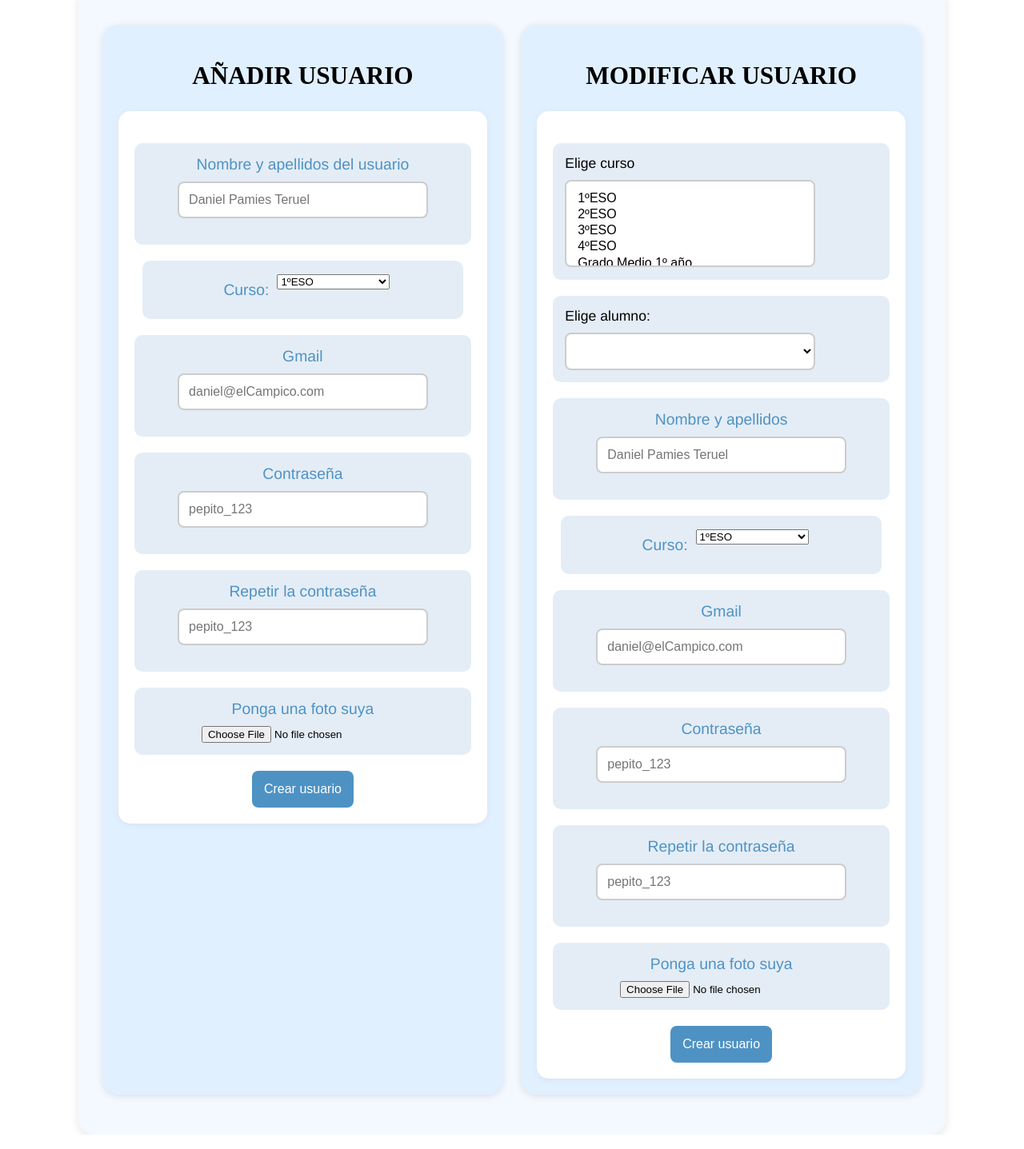
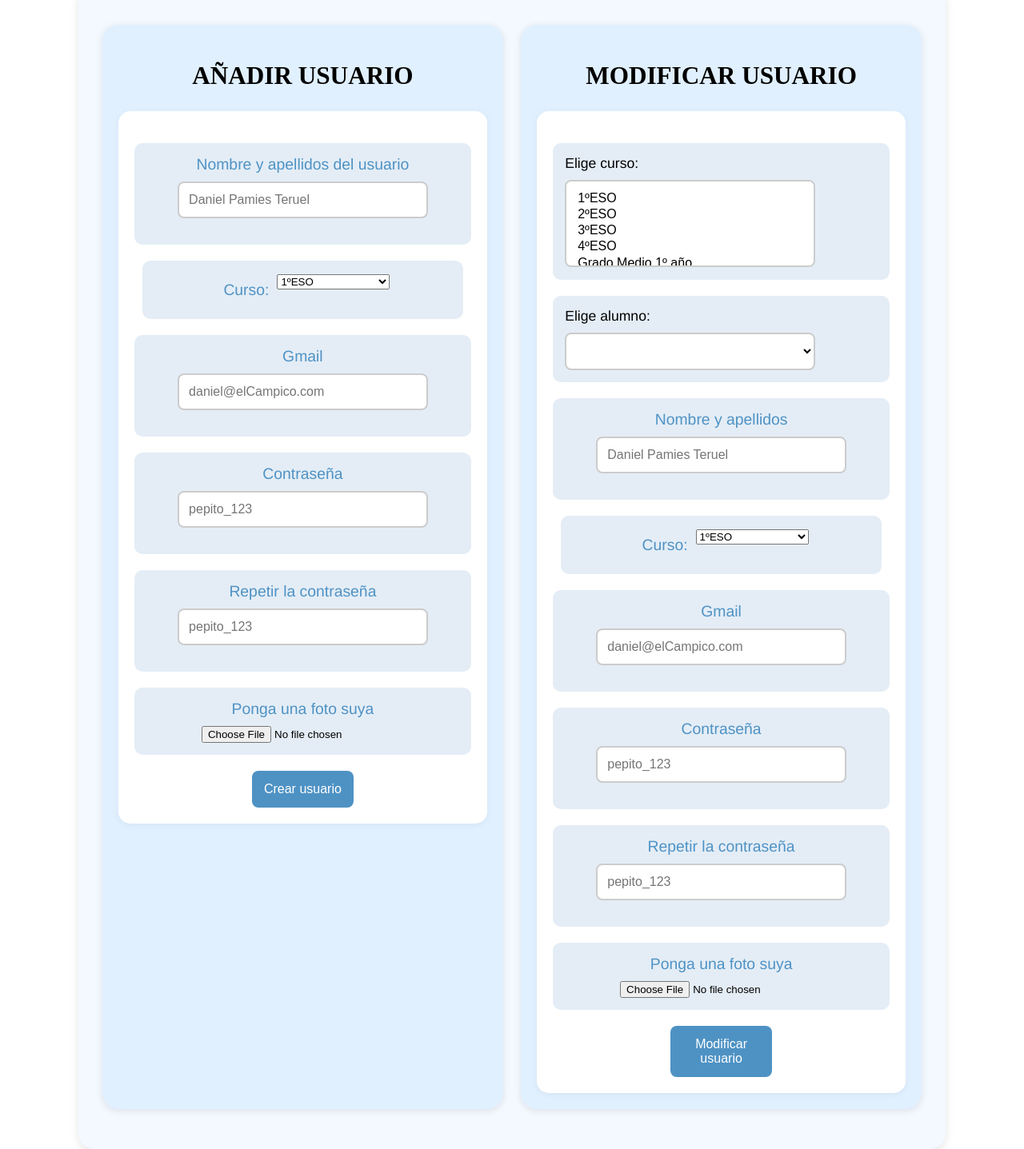
Before and after one commit to luciaver/TRABAJOBOC, a PHP site: page /admin_usuarios_anadir_modificar.html in a window 1280 px wide. Shown: the part 155-1592 px from the top of the page at 80% size. Run offline with PHP 8.4, Linux system fonts and the light colour scheme; lists and menus that the app fills with data are empty.

Commit message:
Se ha modificado en el archivo de añadir y modificar usuario el boton de la derecha, y al label del select se le añadio un display flex para que se vea mejor

```diff
--- a/admin_usuarios_anadir_modificar.html
+++ b/admin_usuarios_anadir_modificar.html
@@ -97,7 +97,7 @@
 
                 <form action="" method="post" enctype="multipart/form-data">
                     <div class="formulario_div">
-                        <label for="curso_elegido">Elige curso</label>
+                        <label for="curso_elegido" id="label_elegirCurso">Elige curso:</label>
                         <select name="curso_elegido" class="seleccion" required multiple>
                             <option value="1ºESO">1ºESO</option>
                             <option value="2ºESO">2ºESO</option>
@@ -162,7 +162,7 @@
                     </div>
 
                     <div id="div_boton_crear">
-                        <button type="button" name="crear" id="boton_crear">Crear usuario</button>
+                        <button type="button" name="crear" id="boton_crear">Modificar usuario</button>
                     </div>
                 </form>
             </div>
--- a/user_admin.css
+++ b/user_admin.css
@@ -286,6 +286,11 @@ ol {
     justify-content: center;
 }
 
+#label_elegirCurso {
+    display: flex;
+
+}
+
 
 #boton_crear {
     background-color: #4e92c4;
```
